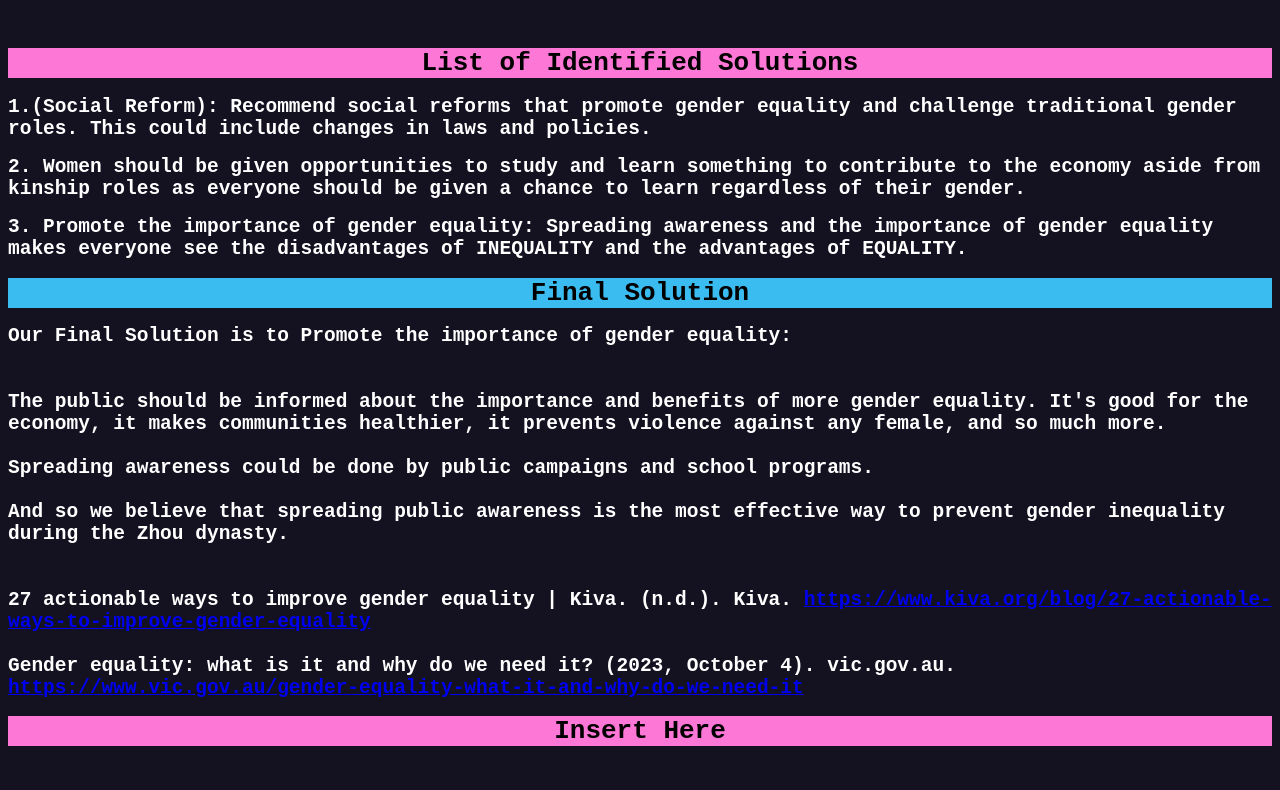
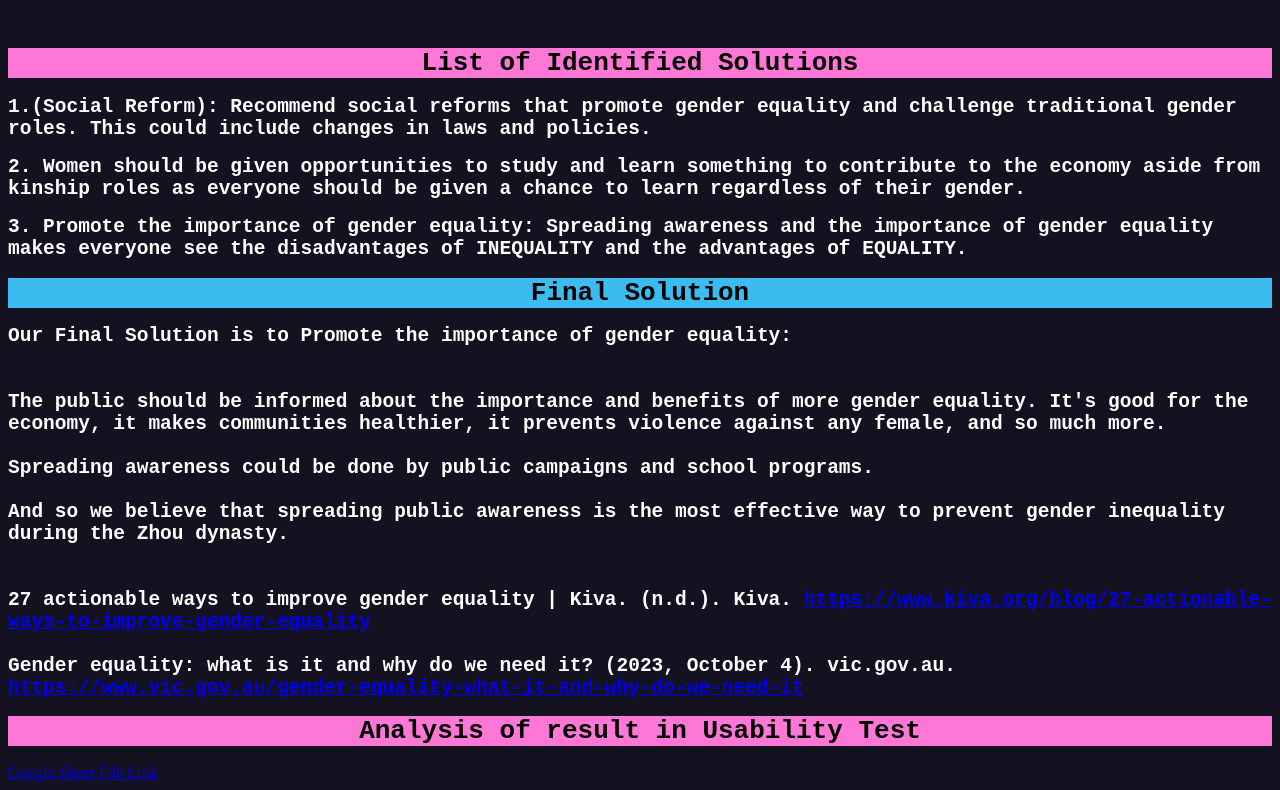
Before and after one commit to Group-3-Quarter-2/group-3-quarter-3-webpage, a plain HTML site: page index.html in a window 1280 px wide. Shown: the part 4958-5748 px from the top of the page. Before the commit the page ends 5722 px from the top, so only its background shows below. Drawn offline with Linux system fonts and the light colour scheme.

Commit message:
Update index.html

```diff
--- a/index.html
+++ b/index.html
@@ -84,7 +84,8 @@ Spreading awareness could be done by public campaigns and school programs.
 
 <br> <br> Gender equality: what is it and why do we need it? (2023, October 4). vic.gov.au. <a href="https://www.vic.gov.au/gender-equality-what-it-and-why-do-we-need-it">https://www.vic.gov.au/gender-equality-what-it-and-why-do-we-need-it</a></h2>
 
-      <h1 style="font-family:monospace; color:black; background-color:#fd77d7; text-align:center;">Insert Here</h1>
+      <h1 style="font-family:monospace; color:black; background-color:#fd77d7; text-align:center;">Analysis of result in Usability Test</h1>
+	  <a href="https://docs.google.com/spreadsheets/d/1XIUp8DbBFKpMG35razMoiwBnKjHugTnIdZD910Vzozc/edit?usp=sharing">Google Sheet File Link</a>
 
 
          </body>
```
